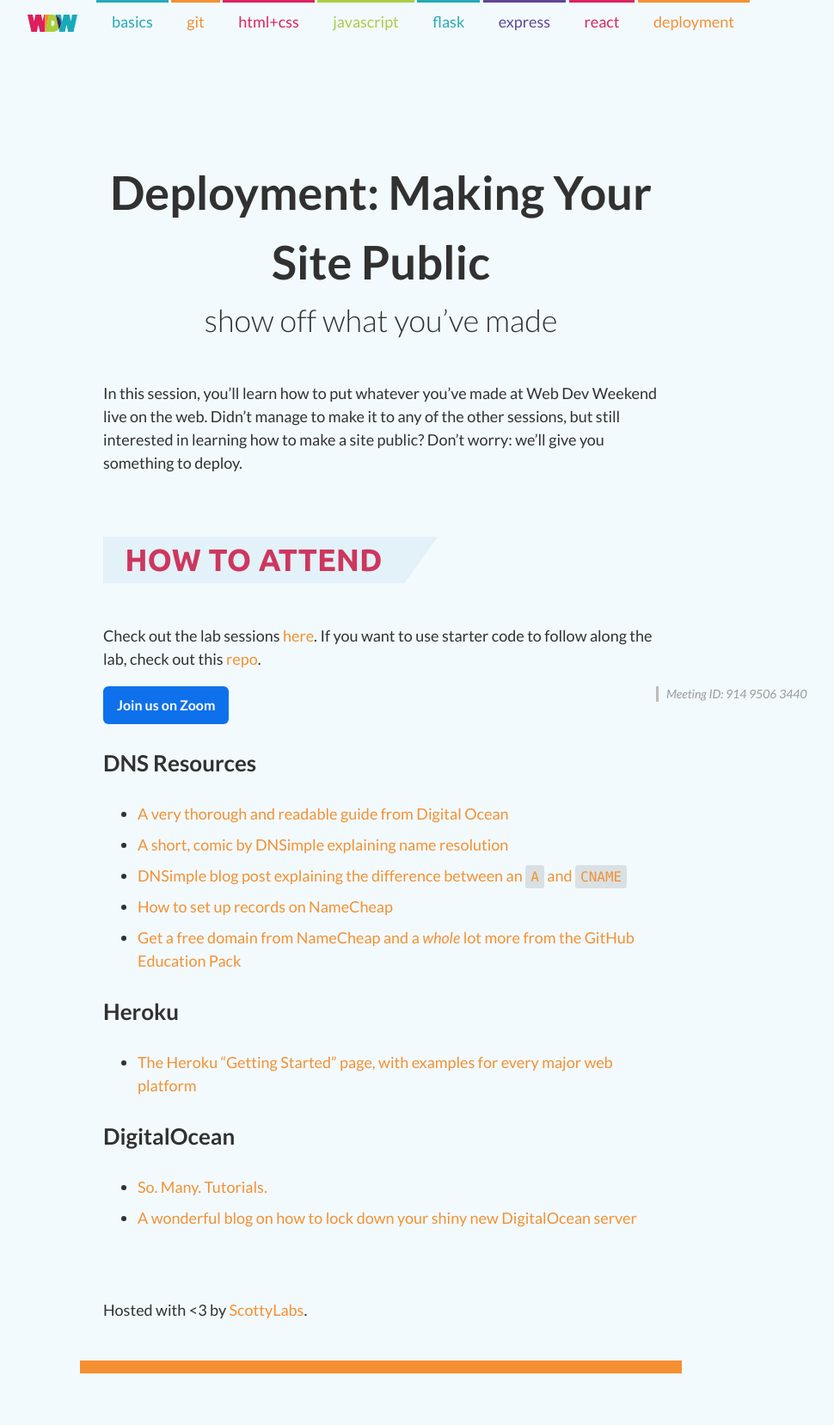
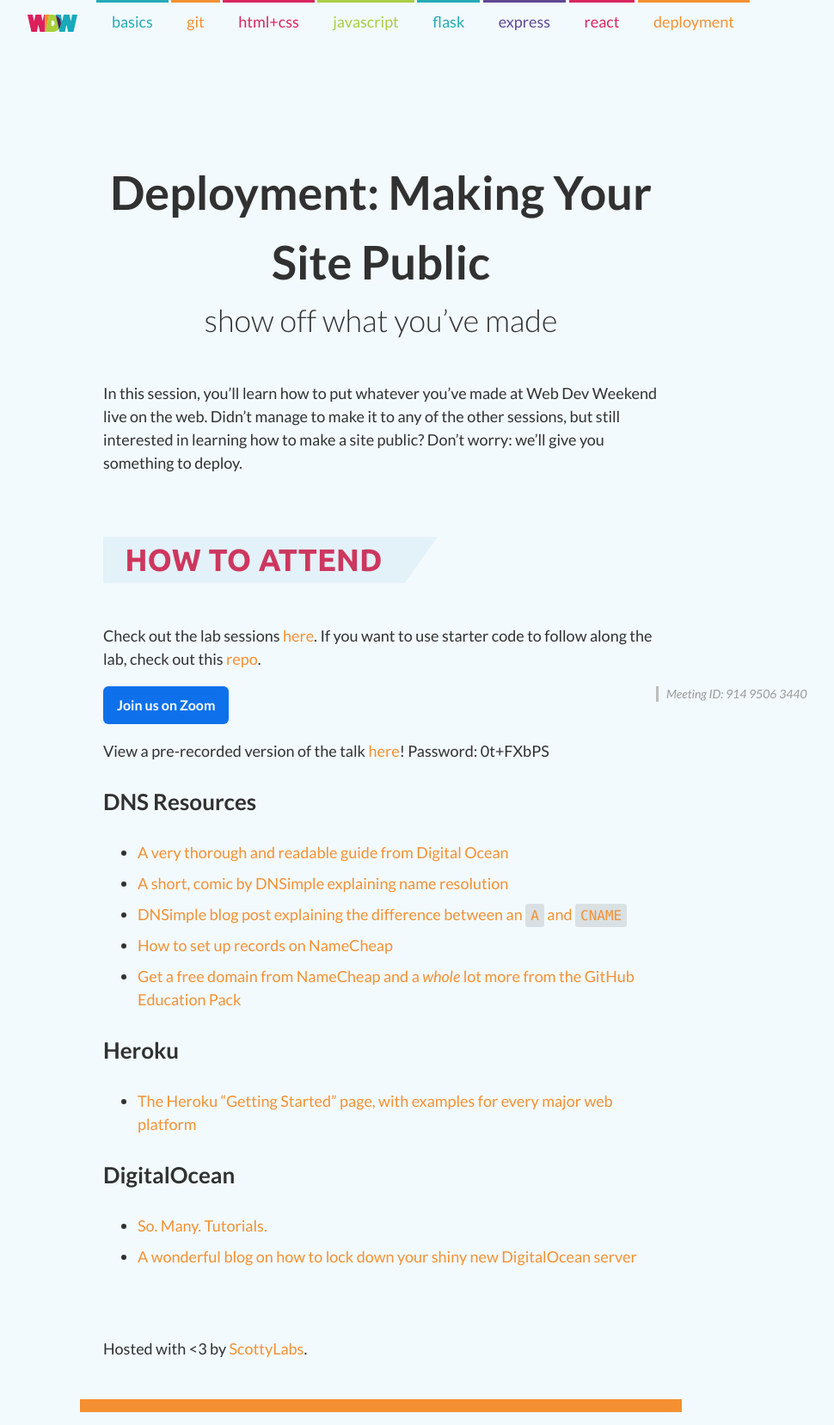
Before and after one commit to ScottyLabs/wdw, a Jekyll site: the page built from deployment/index.md, in a window 1280 px wide. Shown: the whole page at 86% size, without its empty margins (197-1167 px from the left). Built offline with Jekyll 4.4.1, drawn with Linux system fonts in a browser that asks for light colours; nearby versions of some CDN libraries; before the commit the page ends 1612 px from its top, so only the background shows below that.

Commit message:
Update index.md

```diff
--- a/deployment/index.md
+++ b/deployment/index.md
@@ -19,6 +19,8 @@ you something to deploy.
 
 Check out the lab sessions [here](https://drive.google.com/drive/u/1/folders/14DZVFknPuwLSYtqZRgzNQPB8R2qPlUbg). If you want to use starter code to follow along the lab, check out this [repo](https://github.com/AvantikaNaik/wdw-sample-personal-website).
 <div class="zoom"></div>
+
+View a pre-recorded version of the talk [here](https://cmu.zoom.us/rec/share/SjnKoX2Uzv77nU0U2cyDFxUlMe3_HuhLHVzd26VNcI0un7a22Wp97yjVZEogdWOc.ByWhFsNfuOYT7uGl)! Password: 0t+FXbPS
 
 <!--
 Be sure to bring a laptop. You'll want to make sure that either [GitHub for
```
